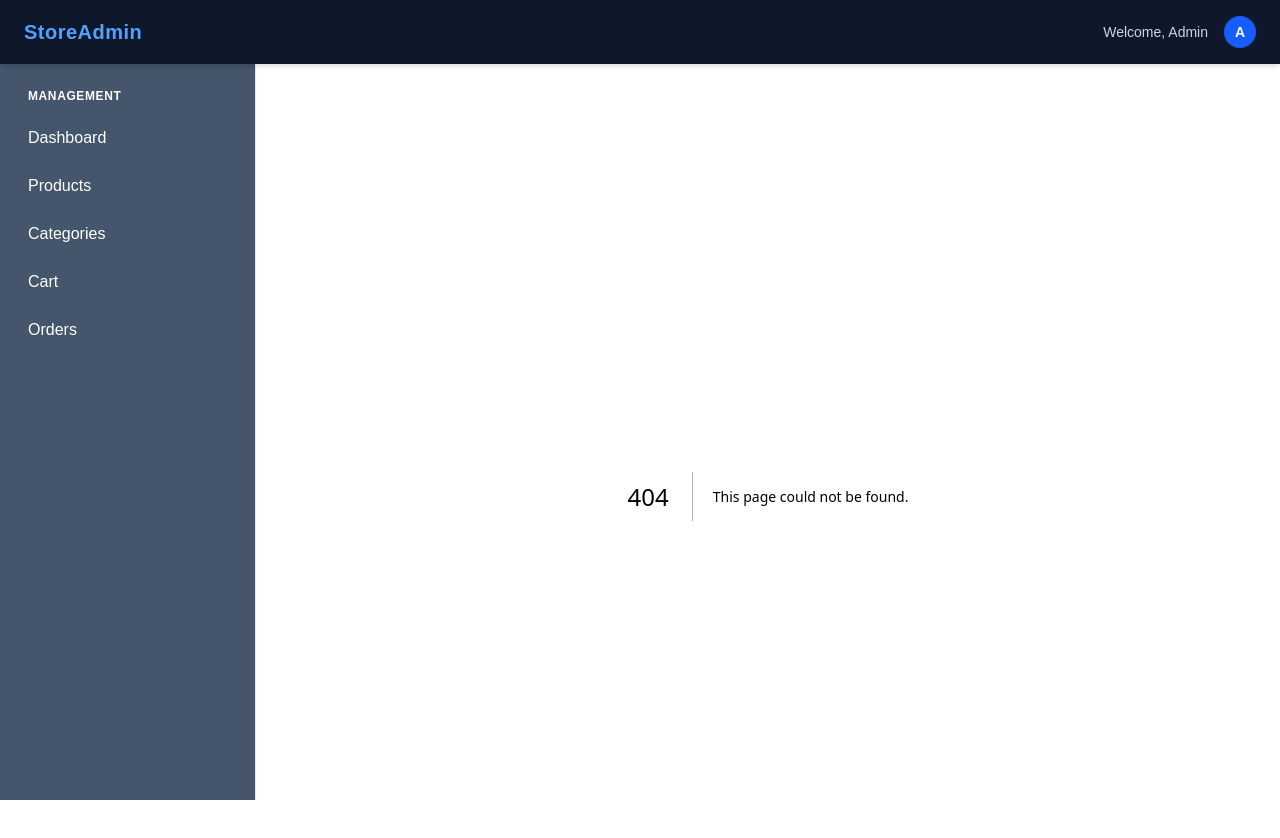
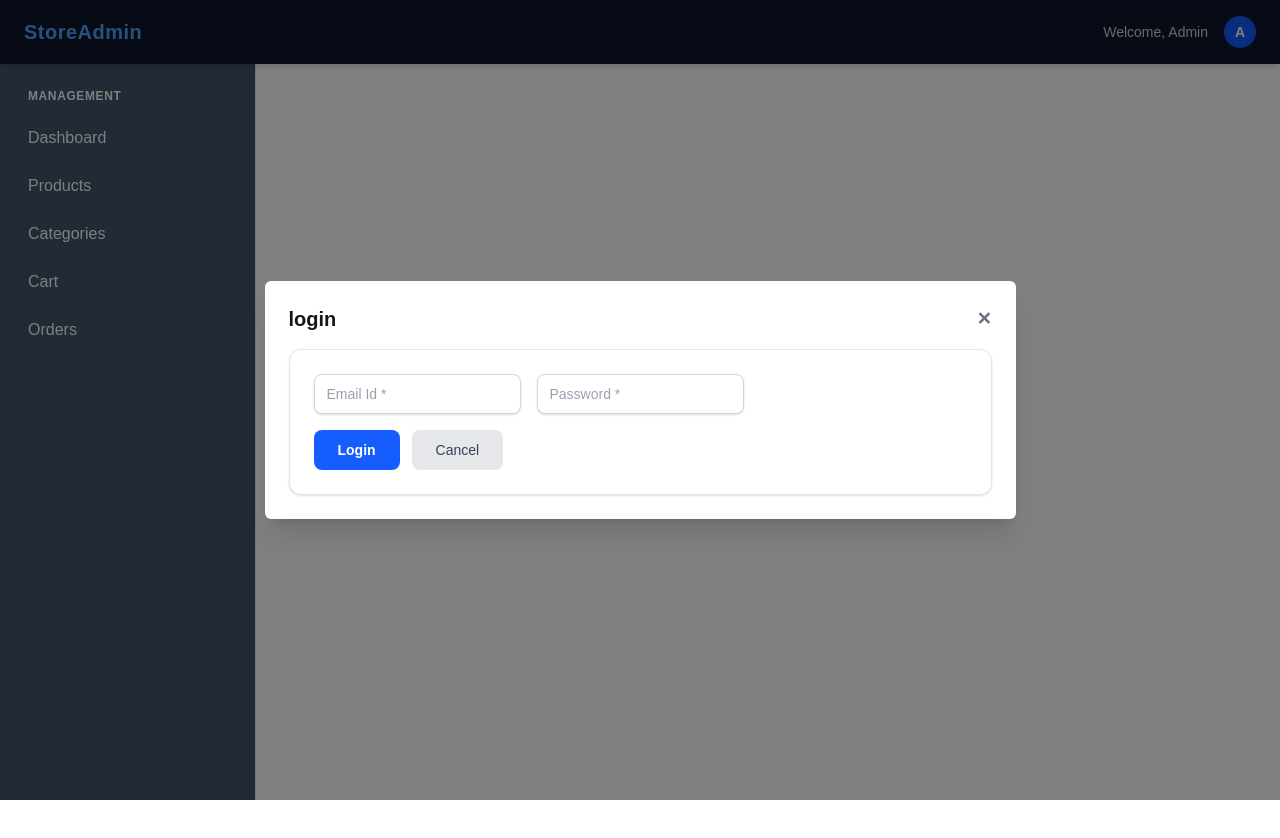
Before and after one commit to Amruthaarunachalam/ecom-fastapi, a Next.js app in the folder frontend/: page /login in a window 1280 px wide. Before the commit this address had no page. Shown: the top 838 px of the page. After the commit the page ends 800 px from the top, so only its background shows below. Built offline with nearby package versions, Linux system fonts and the light colour scheme; no server answers.

Commit message:
feat(frontend):will add login page and create a empty page.tsx under register folder

```diff
--- /dev/null
+++ b/frontend/app/(auth)/login/page.tsx
@@ -0,0 +1,49 @@
+'use client'
+import { useState,FormEvent } from "react";
+import LoginForm from "@/app/components/loginform";
+import Modal from "@/app/components/modal";
+import { Login } from "@/app/lib/api/auth";
+import { useRouter } from "next/navigation";
+export default function LoginPage(){
+    const [email,setEmail]=useState('');
+    const [password,setPassword]=useState('');
+    const router=useRouter()
+
+
+    const resetForm=()=>{
+        setEmail(''),
+        setPassword('')
+    }
+    const handleSubmit=async(e:FormEvent)=>{
+        e.preventDefault()
+        const payload={
+            email:email,
+            password:password
+        }
+        try{
+        const data=await Login(payload)
+        localStorage.setItem('access_token',data.access_token)
+        router.push('/products')
+        }catch (err){
+            console.error("error loggin in",err)
+        }
+    }
+    return(
+       <div className="p-6" >
+
+        <Modal
+        isOpen={true}
+        onClose={() => router.push('/')}
+        title="login">
+        <LoginForm
+        email={email}
+        setEmail={setEmail}
+        password={password}
+        setPassword={setPassword}
+        onSubmit={handleSubmit}
+        onReset={resetForm}
+        />
+        </Modal>
+        </div>
+    )
+}
```
Also changed, not shown: frontend/app/(auth)/register/page.tsx (added).
